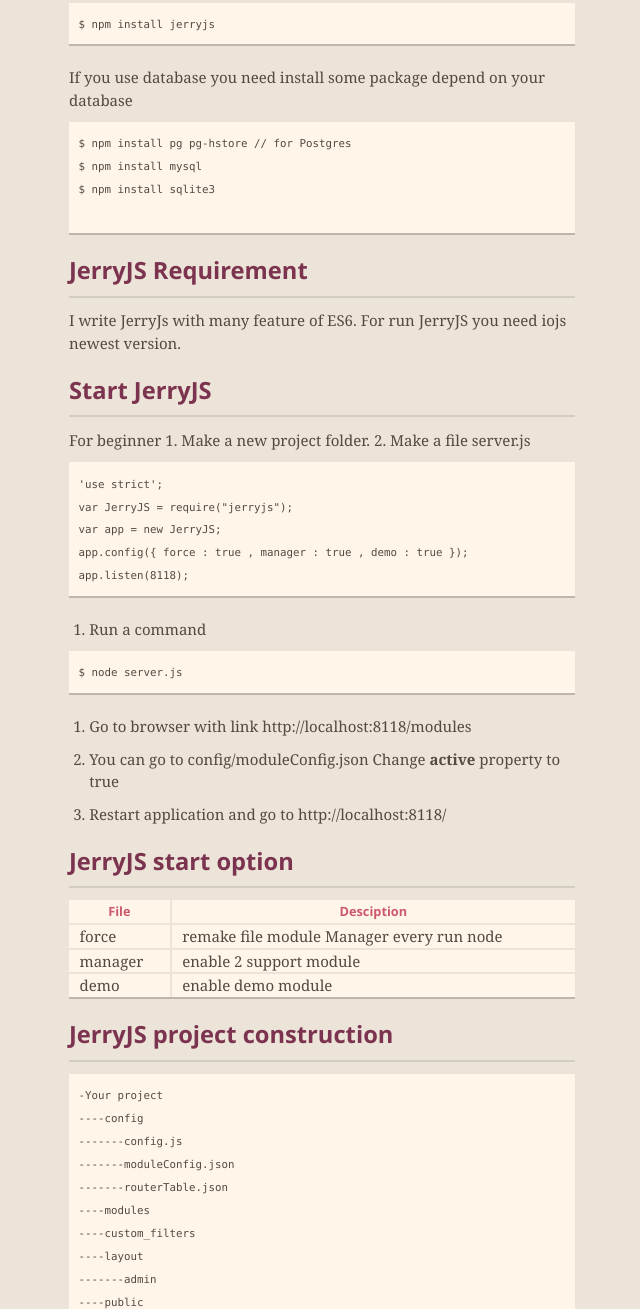
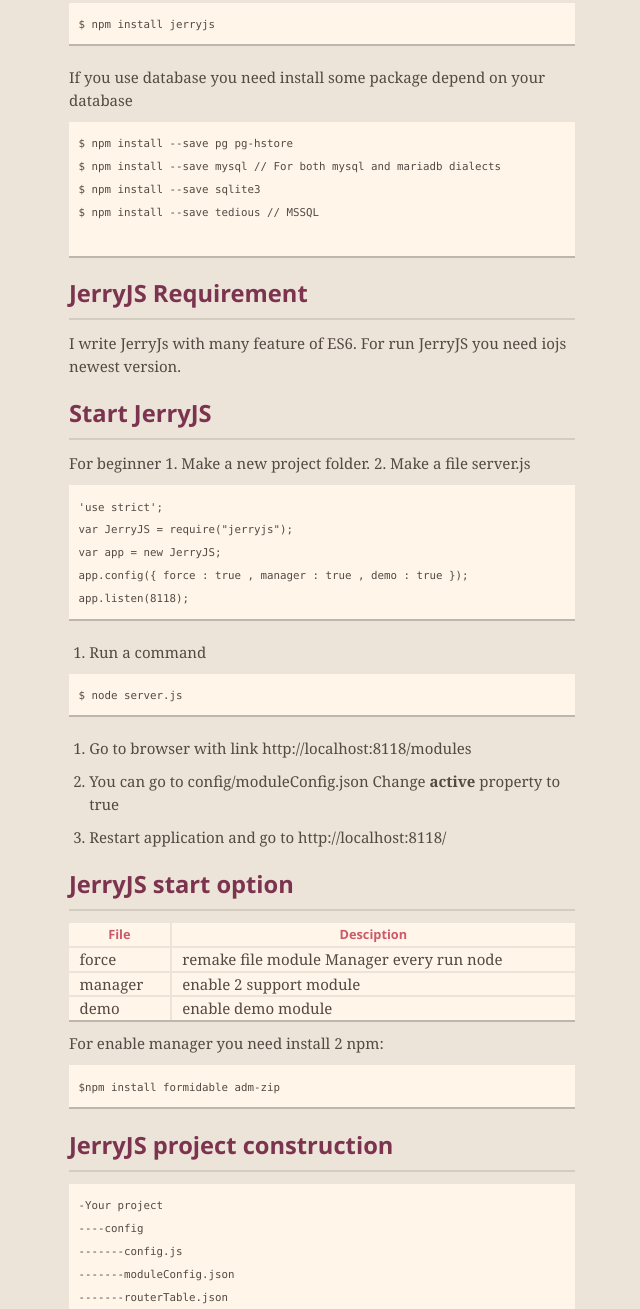
Before and after one commit to trquoccuong/JerryJS, a plain HTML site: page index.html in a window 1280 px wide. Shown: the part 647-1956 px from the top of the page, without its empty margins (318-958 px from the left). Drawn offline with nearby package versions, Linux system fonts and the light colour scheme.

```diff
--- a/index.html
+++ b/index.html
@@ -66,9 +66,10 @@
 
 <p>If you use database you need install some package depend on your database</p>
 
-<pre><code>$ npm install pg pg-hstore // for Postgres
-$ npm install mysql
-$ npm install sqlite3
+<pre><code>$ npm install --save pg pg-hstore
+$ npm install --save mysql // For both mysql and mariadb dialects
+$ npm install --save sqlite3
+$ npm install --save tedious // MSSQL
 
 </code></pre>
 
@@ -130,6 +131,11 @@
 </tr>
 </tbody>
 </table>
+
+<p>For enable manager you need install 2 npm:</p>
+
+<pre><code>$npm install formidable adm-zip
+</code></pre>
 
 <h3>
 <a id="jerryjs-project-construction" class="anchor" href="#jerryjs-project-construction" aria-hidden="true"><span class="octicon octicon-link"></span></a>JerryJS project construction</h3>
```
Also changed, not shown: params.json (+1 -1 lines).
